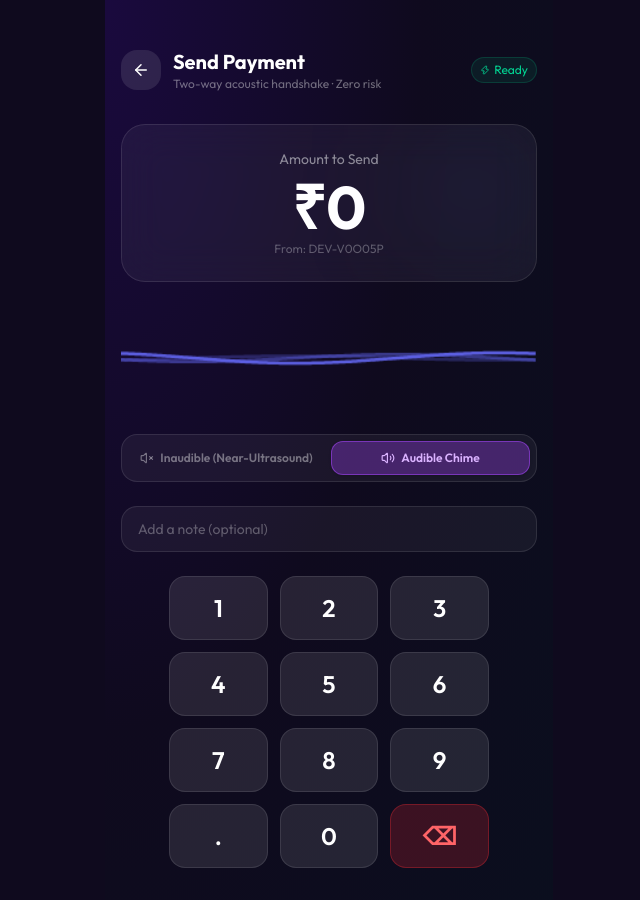
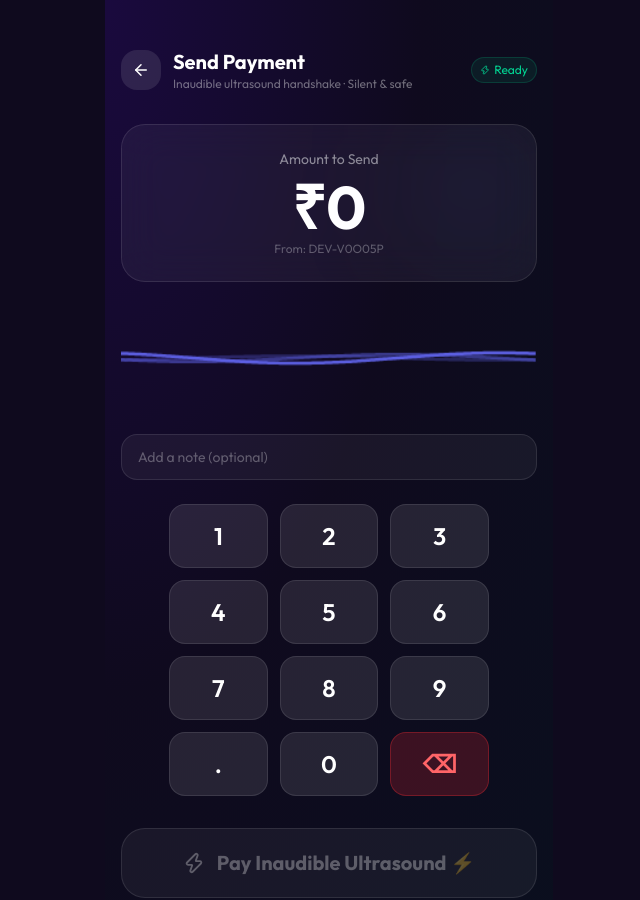
Before and after one commit to vermahardik12345/Soundpay, a Next.js app: page /pay in a window 1280 px wide. Shown: the top 900 px of the page, without its empty margins (311-951 px from the left). Built offline with nearby package versions, Linux system fonts and the light colour scheme.

Commit message:
feat: inaudible ultrasound only for payment transmission and ACK handshake

```diff
--- a/app/page.tsx
+++ b/app/page.tsx
@@ -104,7 +104,7 @@ export default function HomePage() {
           </div>
           <div className="text-center">
             <p className="font-bold text-white">Send</p>
-            <p className="text-xs text-white/40">Play sound tone</p>
+            <p className="text-xs text-white/40">Inaudible tone</p>
           </div>
         </Link>
 
@@ -126,7 +126,7 @@ export default function HomePage() {
       {/* How it works banner */}
       <div className="glass-card p-4 mb-8 flex items-center gap-4">
         <div className="flex items-center gap-1 flex-shrink-0">
-          <Volume2 size={20} className="text-indigo-400" />
+          <Zap size={20} className="text-indigo-400" />
           <div className="flex gap-0.5">
             {[3,5,4,6,3,5,4].map((h,i) => (
               <div key={i} className="w-0.5 bg-indigo-400/50 rounded-full" style={{height: h*4, animationDelay: `${i*0.1}s`}} />
@@ -136,7 +136,7 @@ export default function HomePage() {
         </div>
         <div>
           <p className="text-sm font-semibold text-white">How it works</p>
-          <p className="text-xs text-white/40">Sender plays encoded audio tones · Receiver&apos;s mic decodes them · No WiFi needed</p>
+          <p className="text-xs text-white/40">Sender transmits inaudible ultrasound · Receiver&apos;s mic decodes it · No WiFi needed</p>
         </div>
       </div>
 
--- a/app/pay/page.tsx
+++ b/app/pay/page.tsx
@@ -4,12 +4,10 @@ import { useState, useEffect, useCallback, useRef } from 'react';
 import Link from 'next/link';
 import {
   ArrowLeft,
-  Volume2,
   Loader2,
   CheckCircle2,
   AlertCircle,
   Zap,
-  VolumeX,
   ShieldCheck,
   ShieldAlert,
   Radio,
@@ -18,7 +16,7 @@ import {
 } from 'lucide-react';
 import { Numpad } from '@/components/Numpad';
 import { AnimatedWave } from '@/components/AnimatedWave';
-import { useAudioSender, SoundMode } from '@/hooks/useAudioSender';
+import { useAudioSender } from '@/hooks/useAudioSender';
 import { useAudioReceiver } from '@/hooks/useAudioReceiver';
 import { hashPayload, getDeviceId, formatCompactPayload, parseAckPayload } from '@/lib/crypto';
 import { saveTransaction } from '@/lib/db';
@@ -39,7 +37,6 @@ export default function PayPage() {
   const [sendState, setSendState] = useState<SendState>('idle');
   const [errorMsg, setErrorMsg] = useState('');
   const [deviceId, setDeviceId] = useState('');
-  const [soundMode, setSoundMode] = useState<SoundMode>('audible');
   const [ackCountdown, setAckCountdown] = useState(6);
 
   const pendingTxRef = useRef<PendingPayment | null>(null);
@@ -168,8 +165,8 @@ export default function PayPage() {
         timestamp,
       };
 
-      // 2. Play payment acoustic tone
-      await sendPayload(acousticPayload, soundMode);
+      // 2. Play inaudible ultrasound tone
+      await sendPayload(acousticPayload, 'ultrasound');
 
       // 3. Immediately switch to listening for receiver's acoustic ACK confirmation
       setSendState('waiting_ack');
@@ -195,7 +192,7 @@ export default function PayPage() {
       setSendState('error');
       setErrorMsg(e instanceof Error ? e.message : 'Send failed');
     }
-  }, [amount, note, deviceId, isSenderReady, sendPayload, soundMode, startListening, stopListening]);
+  }, [amount, note, deviceId, isSenderReady, sendPayload, startListening, stopListening]);
 
   const amountNum = parseFloat(amount) || 0;
   const isValidAmount = amountNum > 0;
@@ -213,7 +210,7 @@ export default function PayPage() {
         </Link>
         <div>
           <h1 className="text-xl font-bold text-white">Send Payment</h1>
-          <p className="text-xs text-white/40">Two-way acoustic handshake · Zero risk</p>
+          <p className="text-xs text-white/40">Inaudible ultrasound handshake · Silent & safe</p>
         </div>
         <div className="ml-auto">
           {isSenderReady ? (
@@ -362,36 +359,6 @@ export default function PayPage() {
         </div>
       )}
 
-      {/* Sound Mode Switcher: Inaudible vs Audible */}
-      <div className="mb-6 p-1.5 rounded-2xl bg-white/5 border border-white/10 flex gap-1.5">
-        <button
-          type="button"
-          id="btn-mode-ultrasound"
-          onClick={() => setSoundMode('ultrasound')}
-          className={`flex-1 py-2 px-2.5 rounded-xl flex items-center justify-center gap-1.5 text-xs font-semibold transition-all ${
-            soundMode === 'ultrasound'
-              ? 'bg-indigo-500/30 text-indigo-300 border border-indigo-500/50 shadow'
-              : 'text-white/40 hover:text-white/70'
-          }`}
-        >
-          <VolumeX size={14} />
-          Inaudible (Near-Ultrasound)
-        </button>
-        <button
-          type="button"
-          id="btn-mode-audible"
-          onClick={() => setSoundMode('audible')}
-          className={`flex-1 py-2 px-2.5 rounded-xl flex items-center justify-center gap-1.5 text-xs font-semibold transition-all ${
-            soundMode === 'audible'
-              ? 'bg-purple-500/30 text-purple-300 border border-purple-500/50 shadow'
-              : 'text-white/40 hover:text-white/70'
-          }`}
-        >
-          <Volume2 size={14} />
-          Audible Chime
-        </button>
-      </div>
-
       {/* Note input */}
       <div className="mb-6">
         <input
@@ -432,7 +399,7 @@ export default function PayPage() {
         {sendState === 'sending' ? (
           <>
             <Loader2 size={22} className="animate-spin" />
-            {soundMode === 'ultrasound' ? 'Broadcasting inaudibly...' : 'Broadcasting sound...'}
+            Broadcasting inaudibly...
           </>
         ) : sendState === 'waiting_ack' ? (
           <>
@@ -446,15 +413,15 @@ export default function PayPage() {
           </>
         ) : (
           <>
-            {soundMode === 'ultrasound' ? <Zap size={22} /> : <Volume2 size={22} />}
-            {soundMode === 'ultrasound' ? 'Pay Inaudible ⚡' : 'Pay via Sound 🔊'}
+            <Zap size={22} />
+            Pay Inaudible Ultrasound ⚡
           </>
         )}
       </button>
 
       <p className="text-center text-xs text-white/30 mt-4 flex items-center justify-center gap-1.5">
         <ShieldCheck size={12} className="text-emerald-400" />
-        Safe offline escrow: Amount deducts ONLY when receiver confirms
+        100% silent near-ultrasound · Amount deducts ONLY when receiver confirms
       </p>
     </main>
   );
--- a/app/receive/page.tsx
+++ b/app/receive/page.tsx
@@ -76,15 +76,15 @@ export default function ReceivePage() {
       console.error('Failed to save received transaction:', e);
     }
 
-    // Two-Way Handshake: Emit acoustic ACK back to payer so payer knows it's safe to deduct funds
+    // Two-Way Handshake: Emit inaudible ultrasound ACK back to payer so payer knows it's safe to deduct funds
     try {
       setAckStatus('sending');
       const ackPayload = formatAckPayload(parsed.s);
-      console.log('[ReceivePage] Emitting acoustic confirmation ACK:', ackPayload);
-      await sendPayload(ackPayload, 'audible');
+      console.log('[ReceivePage] Emitting inaudible ultrasound ACK:', ackPayload);
+      await sendPayload(ackPayload, 'ultrasound');
       setAckStatus('sent');
     } catch (ackErr) {
-      console.warn('[ReceivePage] Could not broadcast acoustic ACK:', ackErr);
+      console.warn('[ReceivePage] Could not broadcast ultrasound ACK:', ackErr);
       setAckStatus('idle');
     }
   }, [sendPayload]);
@@ -267,7 +267,7 @@ export default function ReceivePage() {
               <span className="text-white/40">Handshake</span>
               <span className={ackStatus === 'sent' ? "text-emerald-400 flex items-center gap-1 font-medium" : "text-indigo-400 flex items-center gap-1"}>
                 <Radio size={11} className={ackStatus === 'sending' ? 'animate-spin' : ''} />
-                {ackStatus === 'sent' ? 'Acoustic ACK Confirmed to Payer' : ackStatus === 'sending' ? 'Sending Audio ACK...' : 'Ready'}
+                {ackStatus === 'sent' ? 'Inaudible ACK Confirmed to Payer' : ackStatus === 'sending' ? 'Sending Ultrasound ACK...' : 'Ready'}
               </span>
             </div>
           </div>
--- a/hooks/useAudioSender.ts
+++ b/hooks/useAudioSender.ts
@@ -42,16 +42,11 @@ export function useAudioSender(): UseAudioSenderReturn {
           // Acquire or resume the AudioContext and the matching instance handle
           const { ctx, instance } = await getAudioSession(ggwave);
 
-          // Select protocol:
-          // Audible: GGWAVE_PROTOCOL_AUDIBLE_NORMAL (maximum echo immunity and over-the-air reliability)
-          // Inaudible: GGWAVE_PROTOCOL_ULTRASOUND_FAST (near-ultrasound)
-          const protocolId =
-            mode === 'audible'
-              ? ggwave.ProtocolId.GGWAVE_PROTOCOL_AUDIBLE_NORMAL
-              : ggwave.ProtocolId.GGWAVE_PROTOCOL_ULTRASOUND_FAST;
+          // Select protocol: Inaudible GGWAVE_PROTOCOL_ULTRASOUND_FAST (near-ultrasound ~17kHz-20kHz)
+          const protocolId = ggwave.ProtocolId.GGWAVE_PROTOCOL_ULTRASOUND_FAST;
 
           // Strong output amplitude ensures clear acoustic reception through phone cases and laptop mics
-          const txVolume = mode === 'audible' ? 70 : 65;
+          const txVolume = 75;
 
           // Encode text into raw audio waveform (Int8Array view of 32-bit floats)
           const waveformInt8: Int8Array = ggwave.encode(
```
